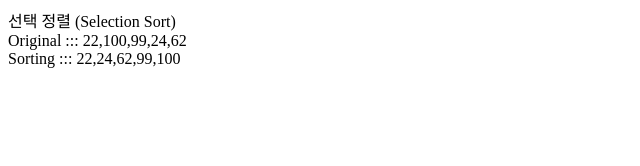
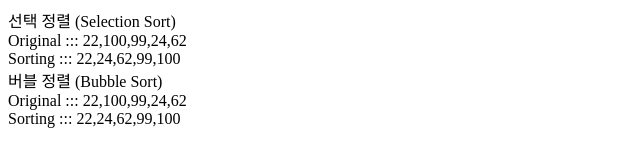
Before and after one commit to DoGeol/Algorithm, a plain HTML site: page sort/index.html in a window 1280 px wide. Shown: the whole page, without its empty margins (0-640 px from the left). Drawn offline with Linux system fonts and the light colour scheme.

Commit message:
[20200609] Sort - Bubble Function

```diff
--- a/sort/index.html
+++ b/sort/index.html
@@ -11,6 +11,11 @@
             <div class="area_desc"></div>
             <div class="script_area"></div>
         </div>
+        <div class="sort_area sort_bubble">
+            <div class="area_title"> 버블 정렬 (Bubble Sort)</div>
+            <div class="area_desc"></div>
+            <div class="script_area"></div>
+        </div>
     </div>
     </body>
 <script src="js/sort.js"></script>
--- a/sort/js/sort.js
+++ b/sort/js/sort.js
@@ -1,32 +1,61 @@
 (function () {
     var classes = {
         'container' : '.algo_study_container',
-        'sortArea' : '.sort_area'
+        'sortArea' : '.sort_area',
+        'sortType' : {
+            'selection' : '.sort_selection',
+            'bubble' : '.sort_bubble'
+        }
     }
     var $container = document.querySelector(classes.container);
-    var $sortArea = $container.querySelector(classes.sortArea);
-    var $selectionDesc = $sortArea.querySelector('.area_desc');
-    var $selectionScriptArea = $sortArea.querySelector('.script_area');
+    var $selectionArea = $container.querySelector(classes.sortArea+classes.sortType.selection);
+    var $selectionDesc = $selectionArea.querySelector('.area_desc');
+    var $selectionScriptArea = $selectionArea.querySelector('.script_area');
     var array01 = [22,100,99,24,62];
     $selectionDesc.innerHTML = '<div> Original ::: '+array01+'</div>';
-    console.log('BEFORE ::: ', array01);
     var selectionArray = sort_selection(array01, 'min')
-    console.log('AFTER  ::: ', selectionArray);
     $selectionScriptArea.innerHTML = '<div> Sorting ::: '+selectionArray+'</div>';
+
+    var $bubbleArea = $container.querySelector(classes.sortArea+classes.sortType.bubble);
+    var $bubbleDesc = $bubbleArea.querySelector('.area_desc');
+    var $bubbleScriptArea = $bubbleArea.querySelector('.script_area');
+    var array02 = [22,100,99,24,62];
+    $bubbleDesc.innerHTML = '<div> Original ::: '+array02+'</div>';
+    var bubbleArray = sort_bubble(array02, 'min');
+    $bubbleScriptArea.innerHTML = '<div> Sorting ::: '+bubbleArray+'</div>';
+
     function sort_selection( list, sortType ) {
         // sortType : min or max
         var temp;
         for( var i = 0; i < list.length - 1; i++ ){
-            var val = i;
+            var minValue = i;
             for( var j = i+1; j < list.length; j++ ){
-                var condition = sortType === 'min' ? list[val] > list[j] : list[val] < list[j];
+                var condition = sortType === 'min' ? list[minValue] > list[j] : list[minValue] < list[j];
                 if ( condition ) {
-                    val = j;
+                    minValue = j;
                 }
             }
             temp = list[i];
-            list[i] = list[val];
-            list[val] = temp;
+            list[i] = list[minValue];
+            list[minValue] = temp;
+        }
+        return list;
+    }
+    function sort_bubble( list ) {
+        var temp;
+        var frstCount = 0;
+        for ( var i = list.length; i > 0; i-- ) {
+            console.log( ++frstCount, '회차 실행');
+            var scndCount = 0;
+            for( var j = 0; j < i; j++ ) {
+                if(list[j] > list[j+1]){
+                    console.log( ++scndCount, '번 ::: list[j] ::: ', list[j], ' <-> list[j+1] :::', list[j+1] );
+                    temp = list[j];
+                    list[j] = list[j+1];
+                    list[j+1] = temp;
+                }
+                console.log('list ::: ', list)
+            }
         }
         return list;
     }
```
